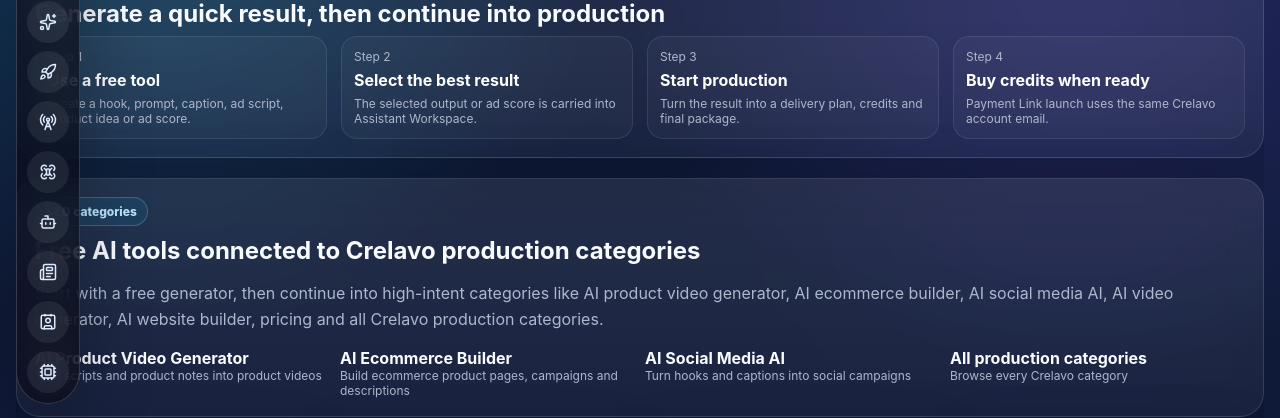
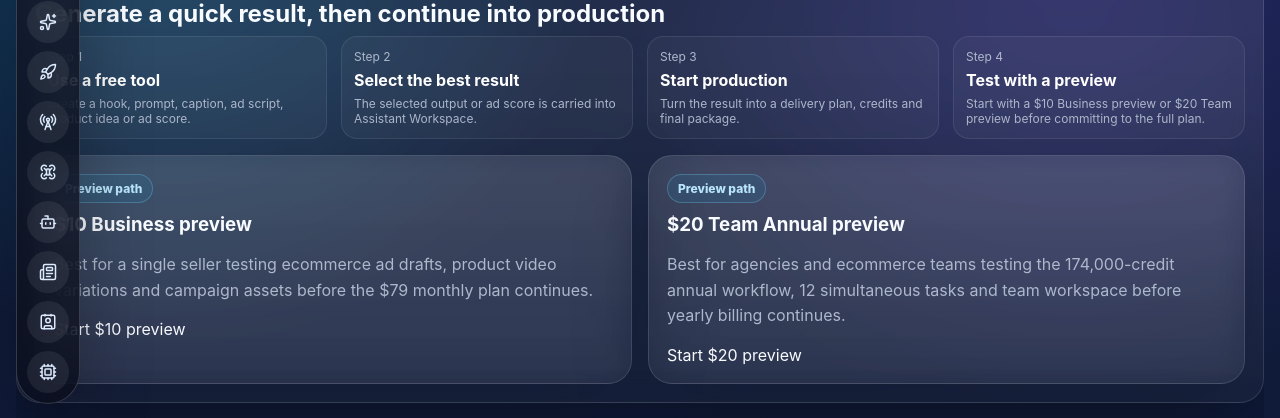
Before and after one commit to olcayto44/crelavo-vercel-upload, a Next.js app: page /free-tools in a window 1280 px wide. Shown: the part 402-820 px from the top of the page. Built offline with nearby package versions, Linux system fonts and the light colour scheme; no server answers.

Commit message:
Improve API-free SEO funnel and preview clarity

```diff
--- a/src/app/free-tools/page.tsx
+++ b/src/app/free-tools/page.tsx
@@ -10,6 +10,21 @@
   description: "Use free AI tools for TikTok hooks, UGC ad scripts, product descriptions, prompts, SEO meta titles, landing page copy, ecommerce campaigns, captions and brand slogans, then continue into Crelavo production workflows.",
   alternates: { canonical: "/free-tools" }
 };
+
+const freeToolPreviewOffers = [
+  {
+    title: "$10 Business preview",
+    text: "Best for a single seller testing ecommerce ad drafts, product video variations and campaign assets before the $79 monthly plan continues.",
+    href: "/dashboard/payment?package=business&billing=monthly&campaign=business-12000",
+    cta: "Start $10 preview"
+  },
+  {
+    title: "$20 Team Annual preview",
+    text: "Best for agencies and ecommerce teams testing the 174,000-credit annual workflow, 12 simultaneous tasks and team workspace before yearly billing continues.",
+    href: "/dashboard/payment?package=team&billing=yearly&campaign=team-annual-174000",
+    cta: "Start $20 preview"
+  }
+];
 
 export default async function FreeToolsPage() {
   const siteContent = await getConfiguredSiteContentConfig();
@@ -35,7 +50,17 @@
             <div><span>Step 1</span><strong>Use a free tool</strong><small>Create a hook, prompt, caption, ad script, product idea or ad score.</small></div>
             <div><span>Step 2</span><strong>Select the best result</strong><small>The selected output or ad score is carried into Assistant Workspace.</small></div>
             <div><span>Step 3</span><strong>Start production</strong><small>Turn the result into a delivery plan, credits and final package.</small></div>
-            <div><span>Step 4</span><strong>Buy credits when ready</strong><small>Payment Link launch uses the same Crelavo account email.</small></div>
+            <div><span>Step 4</span><strong>Test with a preview</strong><small>Start with a $10 Business preview or $20 Team preview before committing to the full plan.</small></div>
+          </div>
+          <div className="admin-category-grid" style={{ marginTop: 16 }}>
+            {freeToolPreviewOffers.map((offer) => (
+              <Link className="card admin-category-card" href={offer.href} key={offer.title}>
+                <span className="badge">Preview path</span>
+                <h3>{offer.title}</h3>
+                <p>{offer.text}</p>
+                <span className="text-link">{offer.cta}</span>
+              </Link>
+            ))}
           </div>
         </section>
 
```
Also changed, not shown: src/app/admin/growth/page.tsx (+24 -0 lines), src/app/dashboard/payment/page.tsx (+19 -0 lines), src/app/page.tsx (+19 -0 lines).
